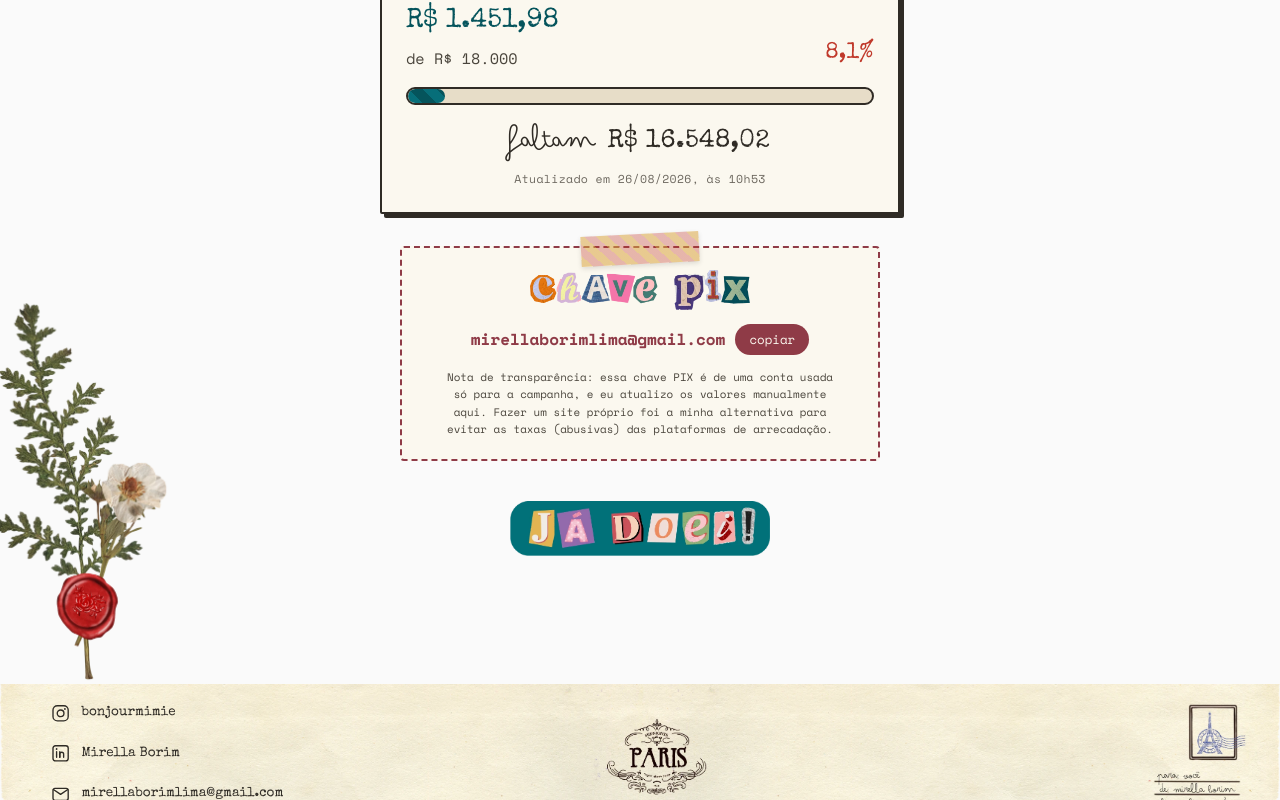
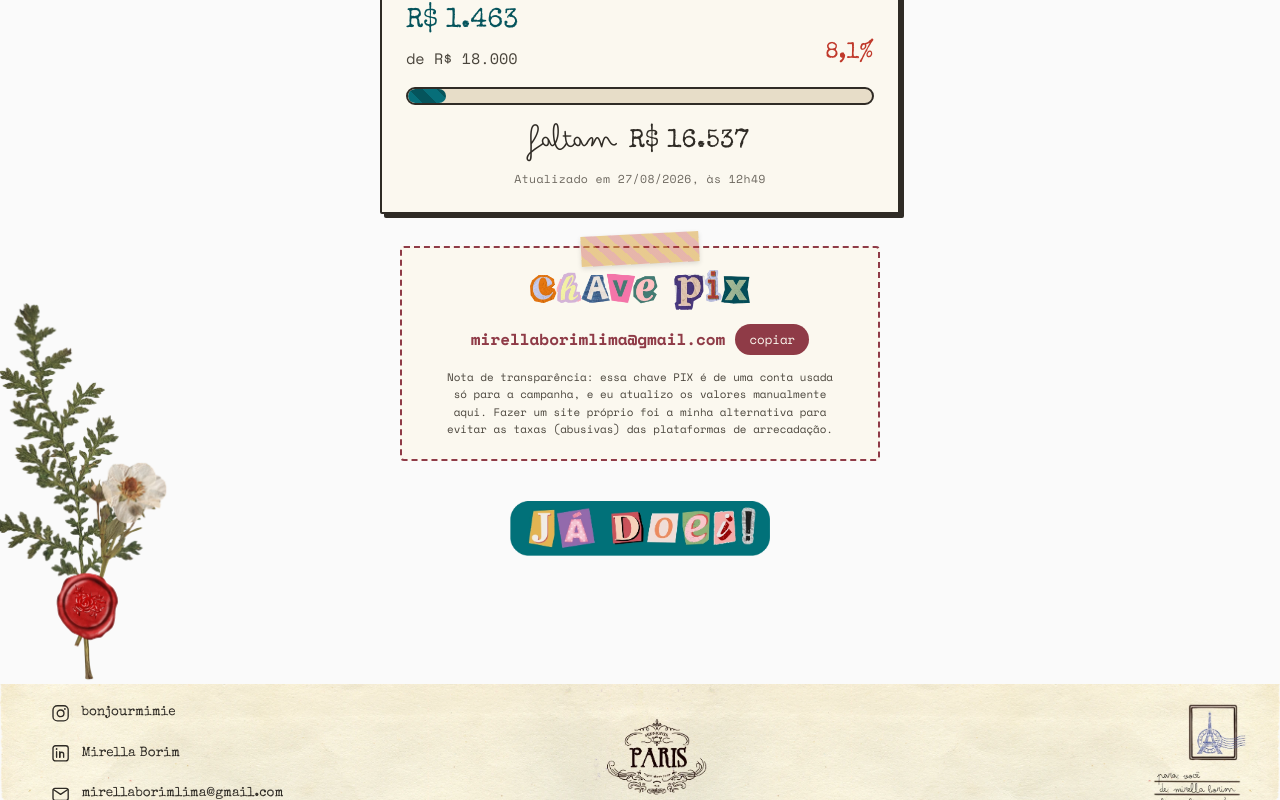
Before and after one commit to miborim/vakinha, a React (Vite) app: page / in a window 1280 px wide. Shown: the part 3895-4695 px from the top of the page. Built offline with nearby package versions, Linux system fonts and the light colour scheme.

Commit message:
Atualiza arrecadacao: R$ 1.451,98 -> R$ 1.463 (27/08/2026, às 12h49)

```diff
--- a/src/data/campaign.js
+++ b/src/data/campaign.js
@@ -4,8 +4,8 @@ export const campaign = {
   destino: "ECE — École d'ingénieurs, Paris",
   curso: "Master em AI for Business Transformation",
   meta: 18000, // R$
-  arrecadado: 1451.98, // R$ — atualize conforme as doações chegarem
-  atualizadoEm: "26/08/2026, às 10h53", // data da última atualização do valor arrecadado
+  arrecadado: 1463, // R$ — atualize conforme as doações chegarem
+  atualizadoEm: "27/08/2026, às 12h49", // data da última atualização do valor arrecadado
   moeda: "BRL",
   // Link de doação (ex: vaquinha, PIX, etc.) — adicione quando tiver
   linkDoacao: "#doar",
```
